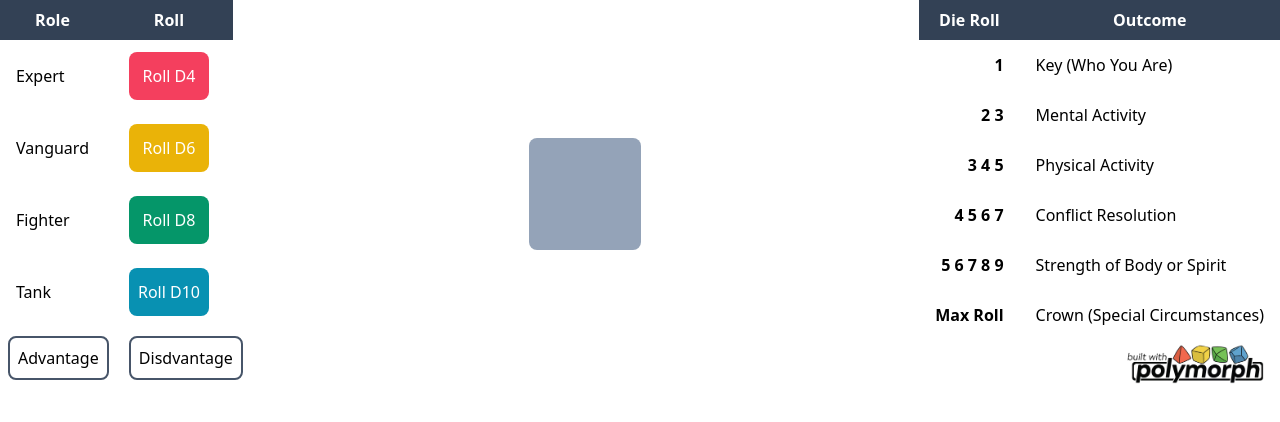
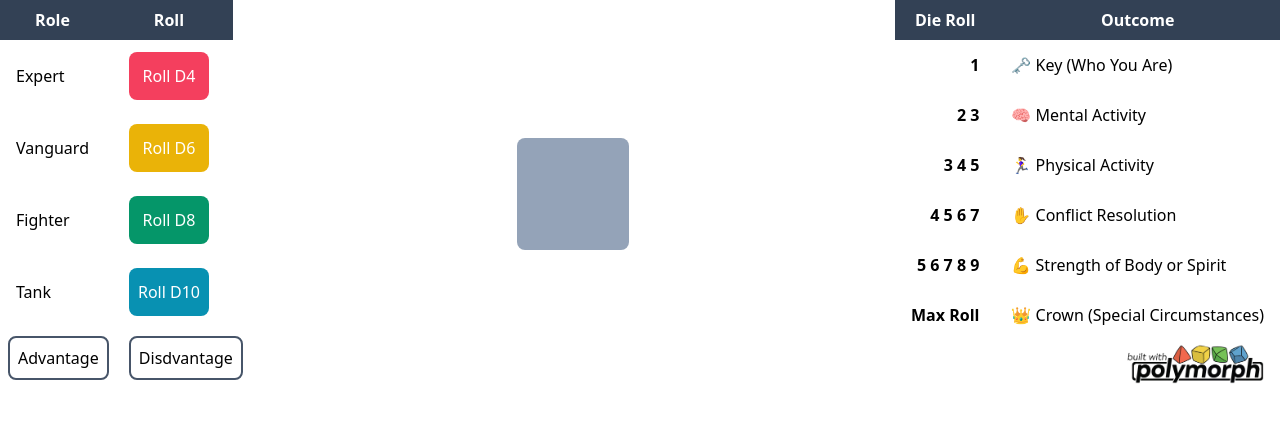
Before and after one commit to mgood/polymorph-dice, a SvelteKit app: page / in a window 1280 px wide. Shown: the top 422 px of the page. Built offline with nearby package versions, Linux system fonts and the light colour scheme.

Commit message:
add emoji to outcomes

```diff
--- a/src/routes/+page.svelte
+++ b/src/routes/+page.svelte
@@ -101,27 +101,27 @@
 		<tbody>
 			<tr class={success(1, 1)}>
 				<th>1</th>
-				<td>Key (Who You Are)</td>
+				<td>🗝️ Key (Who You Are)</td>
 			</tr>
 			<tr class={success(2, 3)}>
 				<th>2 3</th>
-				<td>Mental Activity</td>
+				<td>🧠 Mental Activity</td>
 			</tr>
 			<tr class={success(3, 5)}>
 				<th>3 4 5</th>
-				<td>Physical Activity</td>
+				<td>🏃‍♀️ Physical Activity</td>
 			</tr>
 			<tr class={success(4, 7)}>
 				<th>4 5 6 7</th>
-				<td>Conflict Resolution</td>
+				<td>✋ Conflict Resolution</td>
 			</tr>
 			<tr class={success(5, 9)}>
 				<th>5 6 7 8 9</th>
-				<td>Strength of Body or Spirit</td>
+				<td>💪 Strength of Body or Spirit</td>
 			</tr>
 			<tr class={success(maxRoll, maxRoll)}>
 				<th>Max Roll</th>
-				<td>Crown (Special Circumstances)</td>
+				<td>👑 Crown (Special Circumstances)</td>
 			</tr>
 		</tbody>
 		<tfoot>
```
